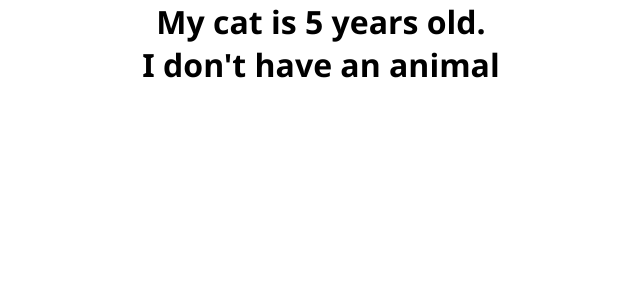
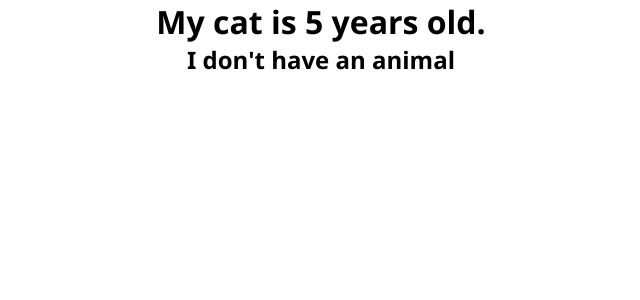
Before and after one commit to KateFront/practice-react, a React (Create React App) app: page / in a window 1280 px wide. Shown: the top 300 px of the page, without its empty margins (319-959 px from the left). Built offline with nearby package versions, Linux system fonts and the light colour scheme.

Commit message:
add conditionsl ternary operator in the component

```diff
--- a/src/components/PetInfo.js
+++ b/src/components/PetInfo.js
@@ -2,13 +2,14 @@ import React from 'react';
 
 const PetInfo = (props) => {
     const {animal, age, hasPet} = props;
-    console.log(props)
-    const text = hasPet ? `My ${animal} is ${age} years old.` : 'I don\'t have an animal'
+
 
     return (
-        <div>
-            <h1>{text}</h1>
-        </div>
+        hasPet ? (
+            <h1>{`My ${animal} is ${age} years old.`}</h1>
+        ) : (
+            <h2>I don't have an animal</h2>
+        )
     );
 };
 
```
